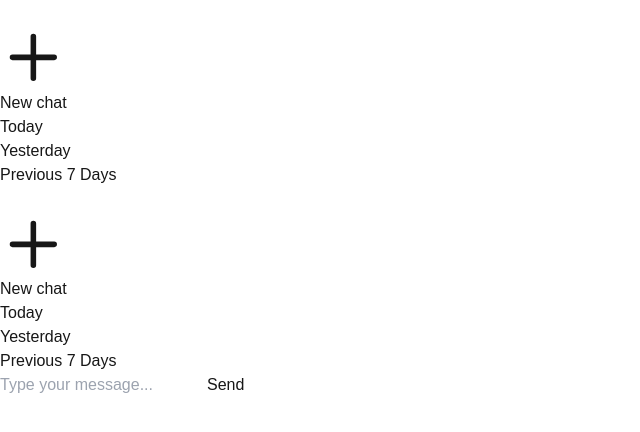
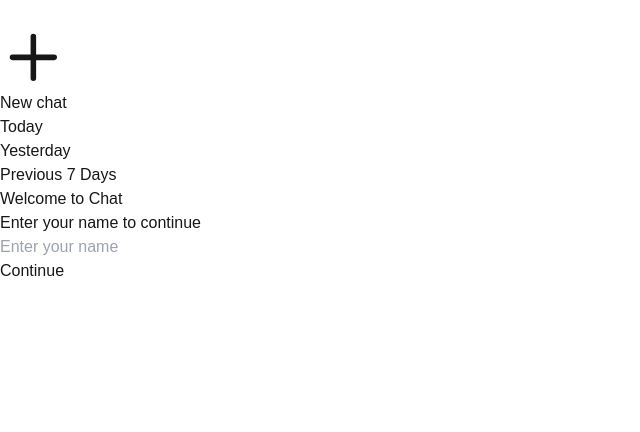
Before and after one commit to iraphaelfernandes/mistral-chat-app, a Next.js app: page / in a window 1280 px wide. Shown: the top 432 px of the page, without its empty margins (0-640 px from the left). Built offline with nearby package versions, Linux system fonts and the light colour scheme.

Commit message:
Fix loggin page

```diff
--- a/src/app/page.tsx
+++ b/src/app/page.tsx
@@ -1,12 +1,41 @@
 'use client';
 
-import { Chat, Navbar } from '@/components/ClientComponents';
+import { useEffect, useState } from 'react';
+import { Chat, Navbar, Login } from '@/components/ClientComponents';
 
 export default function Home() {
+  const [username, setUsername] = useState<string | null>(null);
+  const [mounted, setMounted] = useState(false);
+
+  useEffect(() => {
+    const savedUsername = localStorage.getItem('chat_username');
+    if (savedUsername) {
+      setUsername(savedUsername);
+    }
+    setMounted(true);
+  }, []);
+
+  const handleLogin = (newUsername: string) => {
+    localStorage.setItem('chat_username', newUsername);
+    setUsername(newUsername);
+  };
+
+  if (!mounted) {
+    return <div className="fixed inset-0 bg-[#1a1a1a]" />;
+  }
+
+  if (!username) {
+    return (
+      <div className="fixed inset-0 bg-[#1a1a1a]">
+        <Login onLogin={handleLogin} />
+      </div>
+    );
+  }
+
   return (
     <div className="fixed inset-0 bg-[#1a1a1a]">
       <Navbar />
-      <Chat />
+      <Chat username={username} />
     </div>
   );
 }
--- a/src/components/Chat.tsx
+++ b/src/components/Chat.tsx
@@ -7,7 +7,11 @@ interface Message {
   content: string;
 }
 
-export default function Chat() {
+interface ChatProps {
+  username: string;
+}
+
+export default function Chat({ username }: ChatProps) {
   const [messages, setMessages] = useState<Message[]>([]);
   const [input, setInput] = useState('');
   const [isLoading, setIsLoading] = useState(false);
--- a/src/components/ClientComponents.tsx
+++ b/src/components/ClientComponents.tsx
@@ -9,3 +9,7 @@ export const Chat = dynamic(() => import('./Chat'), {
 export const Navbar = dynamic(() => import('./Navbar'), {
   ssr: false,
 });
+
+export const Login = dynamic(() => import('./Login'), {
+  ssr: false,
+});
```
